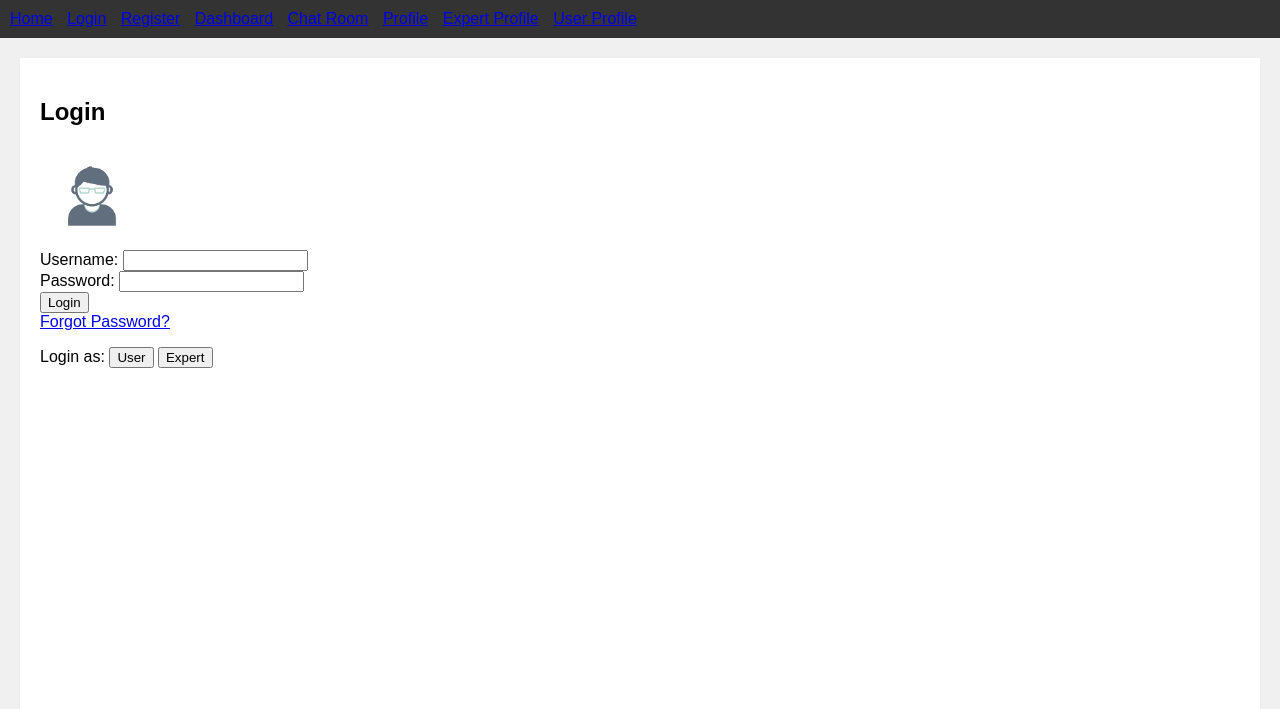
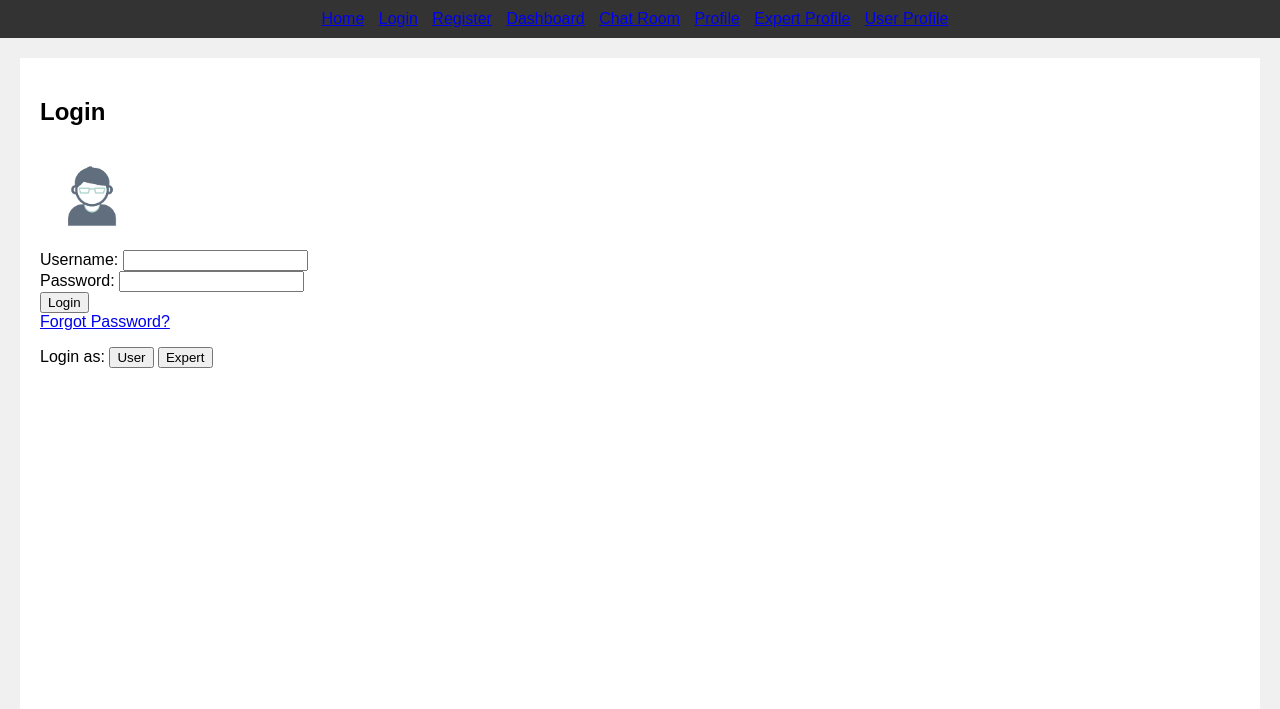
Before and after one commit to Louie-pixel/Tranquil-talk, a PHP site: page / in a window 1280 px wide. Shown: the top 709 px of the page. Run offline with PHP 8.4, Linux system fonts and the light colour scheme.

Commit message:
Update app.css

```diff
--- a/app.css
+++ b/app.css
@@ -12,6 +12,7 @@ header {
   background-color: #333; /* Dark grey header */
   color: black; /* Header text color */
   padding: 10px;
+  text-align: center; /* Center align text */
 }
 
 header nav ul {
```
